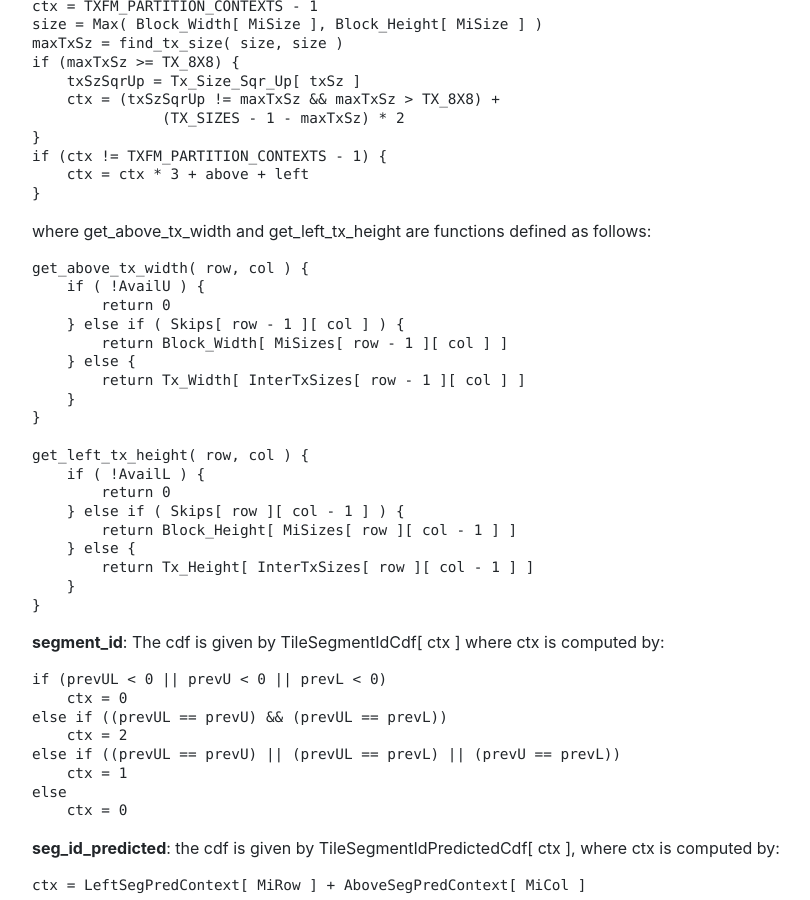
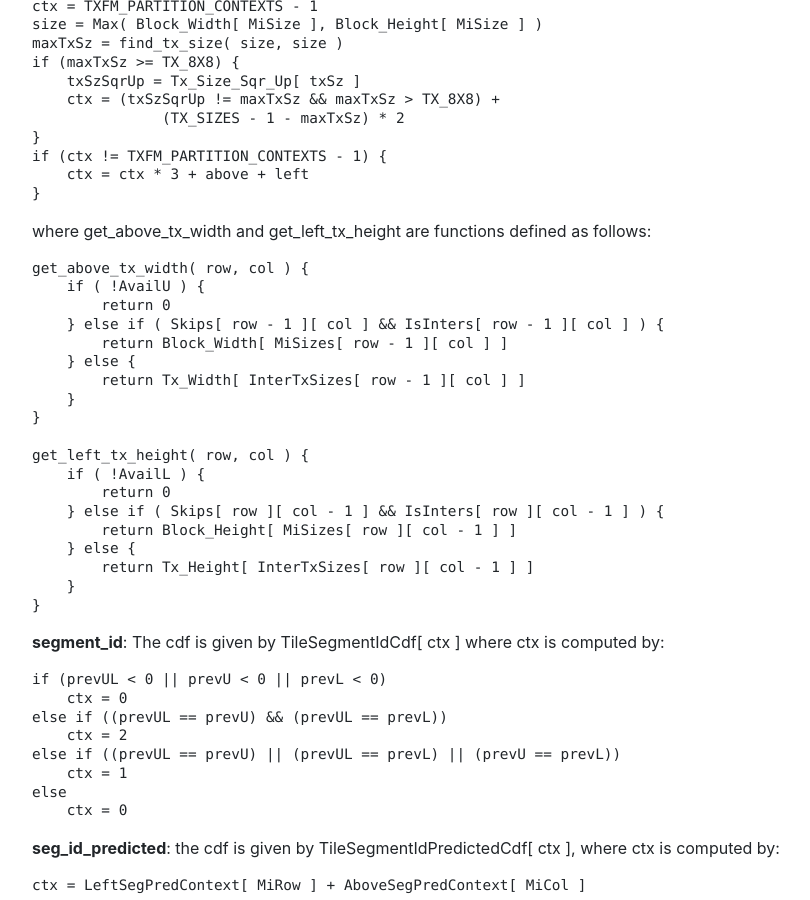
Before and after one commit to AOMediaCodec/av1-spec, a Jekyll site: the page built from 09.parsing.process.md, in a window 1280 px wide and 900 px high, scrolled down 10263 px. Shown: the whole window, without its empty margins (53-863 px from the left). Built offline with Jekyll 4.4.1, drawn with Linux system fonts in a browser that asks for light colours; nearby versions of some CDN libraries; our own code applies the rules of GitHub Pages for plain Markdown files.

Commit message:
Use tx_size to set contexts for skipped intra blocks

```diff
--- a/09.parsing.process.md
+++ b/09.parsing.process.md
@@ -591,7 +591,7 @@ where get_above_tx_width and get_left_tx_height are functions defined as follows
 get_above_tx_width( row, col ) {
     if ( !AvailU ) {
         return 0
-    } else if ( Skips[ row - 1 ][ col ] ) {
+    } else if ( Skips[ row - 1 ][ col ] && IsInters[ row - 1 ][ col ] ) {
         return Block_Width[ MiSizes[ row - 1 ][ col ] ]
     } else {
         return Tx_Width[ InterTxSizes[ row - 1 ][ col ] ]
@@ -601,7 +601,7 @@ get_above_tx_width( row, col ) {
 get_left_tx_height( row, col ) {
     if ( !AvailL ) {
         return 0
-    } else if ( Skips[ row ][ col - 1 ] ) {
+    } else if ( Skips[ row ][ col - 1 ] && IsInters[ row ][ col - 1 ] ) {
         return Block_Height[ MiSizes[ row ][ col - 1 ] ]
     } else {
         return Tx_Height[ InterTxSizes[ row ][ col - 1 ] ]
```
